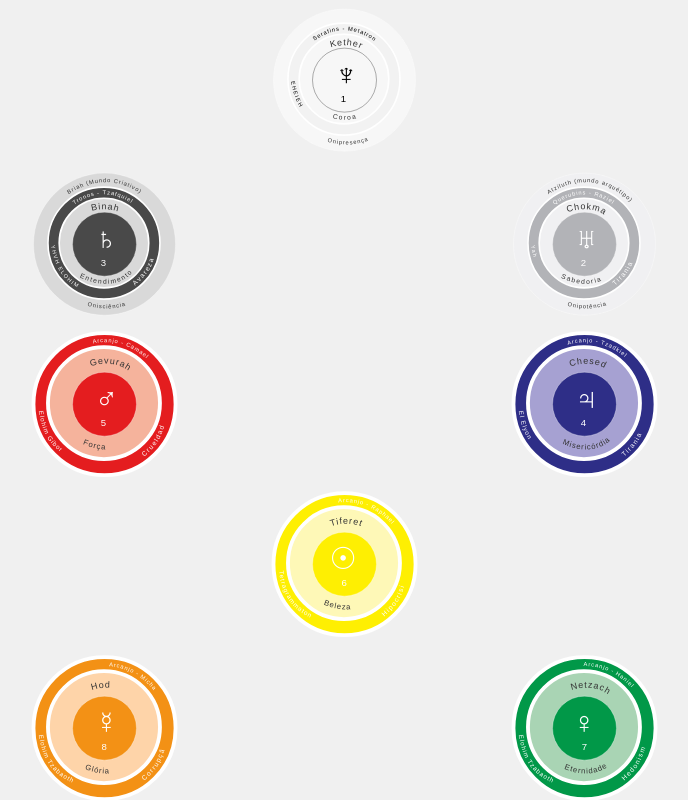
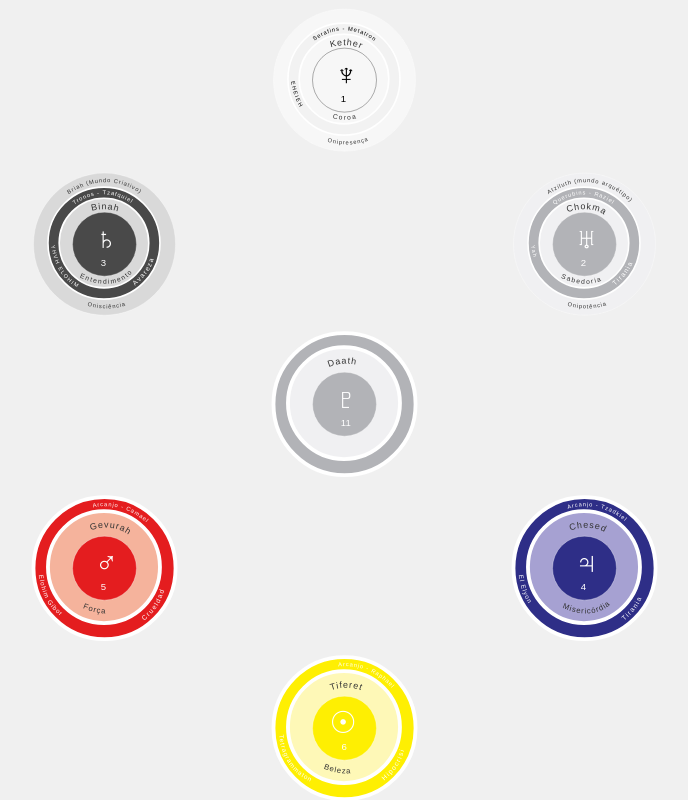
Before and after one commit to mrviniciux/interactive-kaballah, a React (Create React App) app: page / in a window 1280 px wide. Shown: the whole page, without its empty margins (296-984 px from the left). Built offline with nearby package versions, Linux system fonts and the light colour scheme.

Commit message:
feat(daath): added daath

```diff
--- a/src/app/App.tsx
+++ b/src/app/App.tsx
@@ -5,6 +5,7 @@ import {
   binah,
   chesed,
   chokma,
+  daath,
   gevurah,
   hod,
   kether,
@@ -180,6 +181,10 @@ const App = () => {
             <BiggerSephirot {...chokma} />
           </div>
 
+          <div className="daath">
+            <Sephirot {...daath} />
+          </div>
+
           <div className="gevura-chesed">
             <Sephirot {...gevurah} />
             <Sephirot {...chesed} />
--- a/src/app/sephirots.mock.ts
+++ b/src/app/sephirots.mock.ts
@@ -37,6 +37,35 @@ export const kether = {
     fontColor: 'black',
     strokeColor: 'black',
     icon: '♆',
+  },
+};
+
+export const daath = {
+  className: 'sephirot',
+  world: {
+    title: '',
+    aspect: '',
+    backgroundColor: 'rgb(240 240 242)',
+  },
+  regent: {
+    title: '',
+    name: '',
+    defect: '',
+    ...commonStyles,
+    backgroundColor: 'rgb(178 179 183)',
+  },
+  sephirot: {
+    name: 'Daath',
+    valor: '',
+    backgroundColor: 'rgb(240 240 242)',
+    strokeColor: commonStyles.strokeColor,
+  },
+  planet: {
+    icon: '♇',
+    number: 11,
+    strokeColor: commonStyles.strokeColor,
+    fontColor: commonStyles.fontColor,
+    backgroundColor: 'rgb(178 179 183)',
   },
 };
 
--- a/src/components/sephirot/Sephirot.types.d.ts
+++ b/src/components/sephirot/Sephirot.types.d.ts
@@ -23,7 +23,7 @@ type Sephirot = {
 
 type Planet = {
   icon?: string | ReactElement;
-  number: number;
+  number?: number;
   coordinates?: {
     icon?: { x?: number; y?: number };
     number?: { x?: number; y?: number };
```
